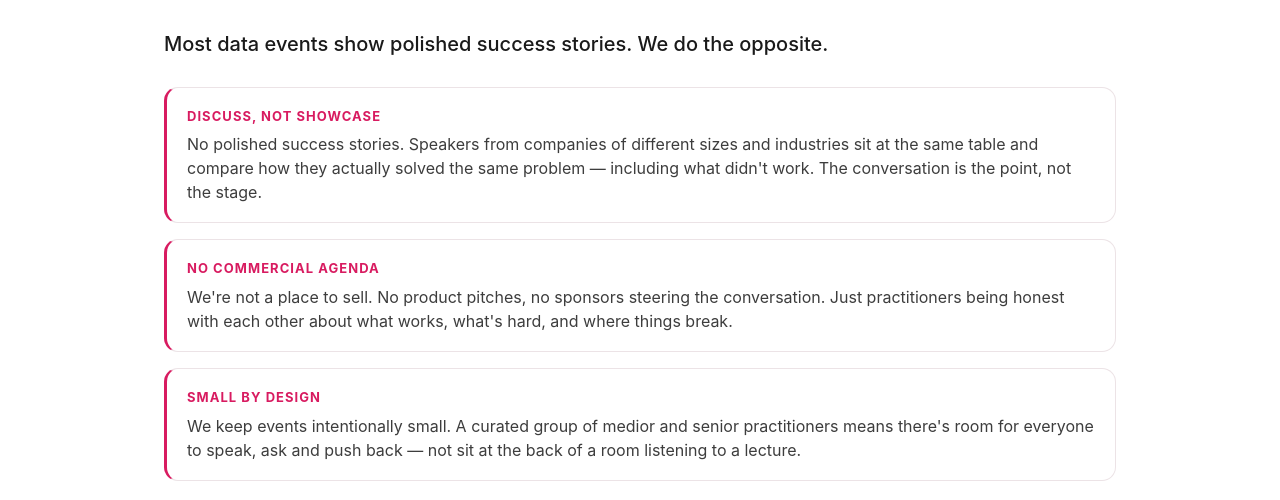
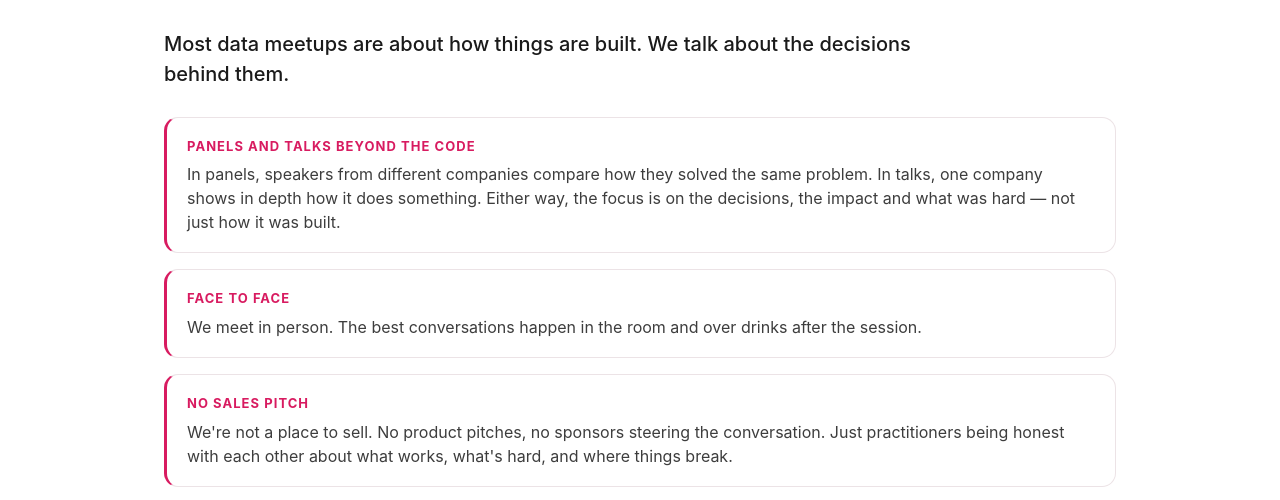
Before and after one commit to tqueen92/adu-website, a plain HTML site: page index.html in a window 1280 px wide. Shown: the part 442-942 px from the top of the page. Drawn offline with Linux system fonts and the light colour scheme.

Commit message:
Update index.htmlUpdate ADU values: add talks, face to face, no sales pitch, small and curated

```diff
--- a/index.html
+++ b/index.html
@@ -234,11 +234,12 @@
   <section class="about">
     <div class="wrap">
       <h2>Not another <em>meetup</em>.</h2>
-      <p class="lead">Most data events show polished success stories. We do the opposite.</p>
+      <p class="lead">Most data meetups are about how things are built. We talk about the decisions behind them.</p>
       <ul class="gets">
-        <li><b>Discuss, not showcase</b><span>No polished success stories. Speakers from companies of different sizes and industries sit at the same table and compare how they actually solved the same problem — including what didn't work. The conversation is the point, not the stage.</span></li>
-        <li><b>No commercial agenda</b><span>We're not a place to sell. No product pitches, no sponsors steering the conversation. Just practitioners being honest with each other about what works, what's hard, and where things break.</span></li>
-        <li><b>Small by design</b><span>We keep events intentionally small. A curated group of medior and senior practitioners means there's room for everyone to speak, ask and push back — not sit at the back of a room listening to a lecture.</span></li>
+        <li><b>Panels and talks beyond the code</b><span>In panels, speakers from different companies compare how they solved the same problem. In talks, one company shows in depth how it does something. Either way, the focus is on the decisions, the impact and what was hard — not just how it was built.</span></li>
+        <li><b>Face to face</b><span>We meet in person. The best conversations happen in the room and over drinks after the session.</span></li>
+        <li><b>No sales pitch</b><span>We're not a place to sell. No product pitches, no sponsors steering the conversation. Just practitioners being honest with each other about what works, what's hard, and where things break.</span></li>
+        <li><b>Small and curated</b><span>Every event is a curated group of medior and senior practitioners. Small enough that everyone can speak, ask and push back.</span></li>
       </ul>
     </div>
   </section>
```
